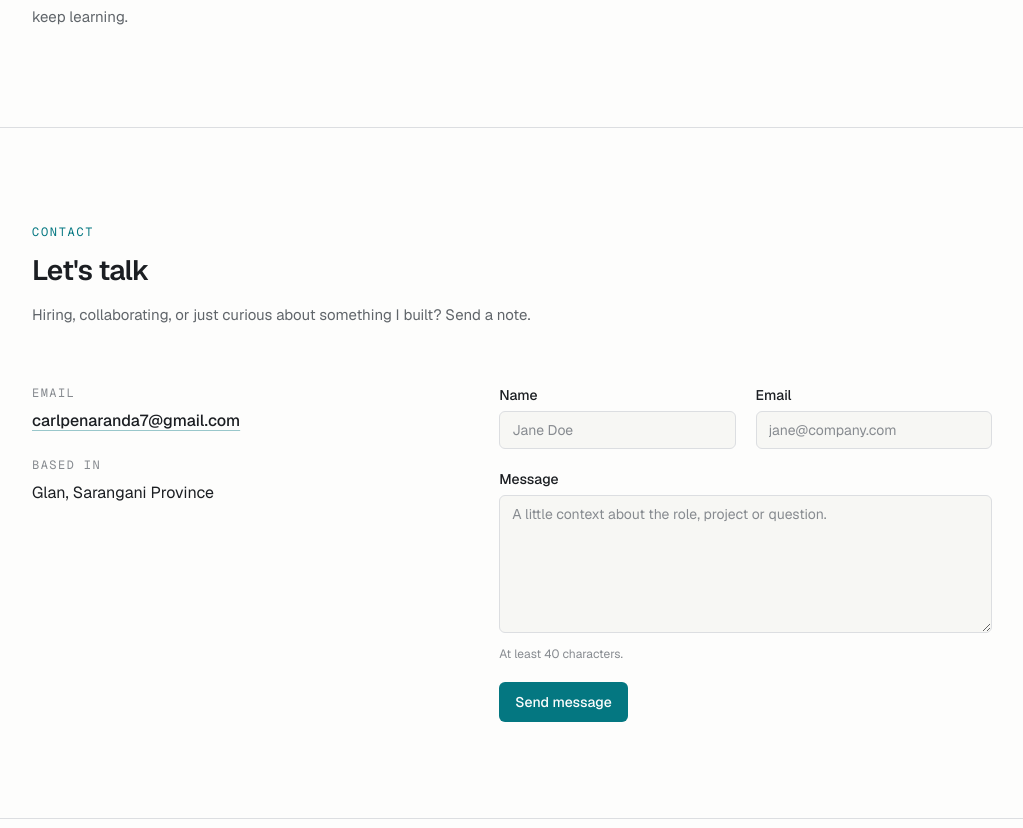
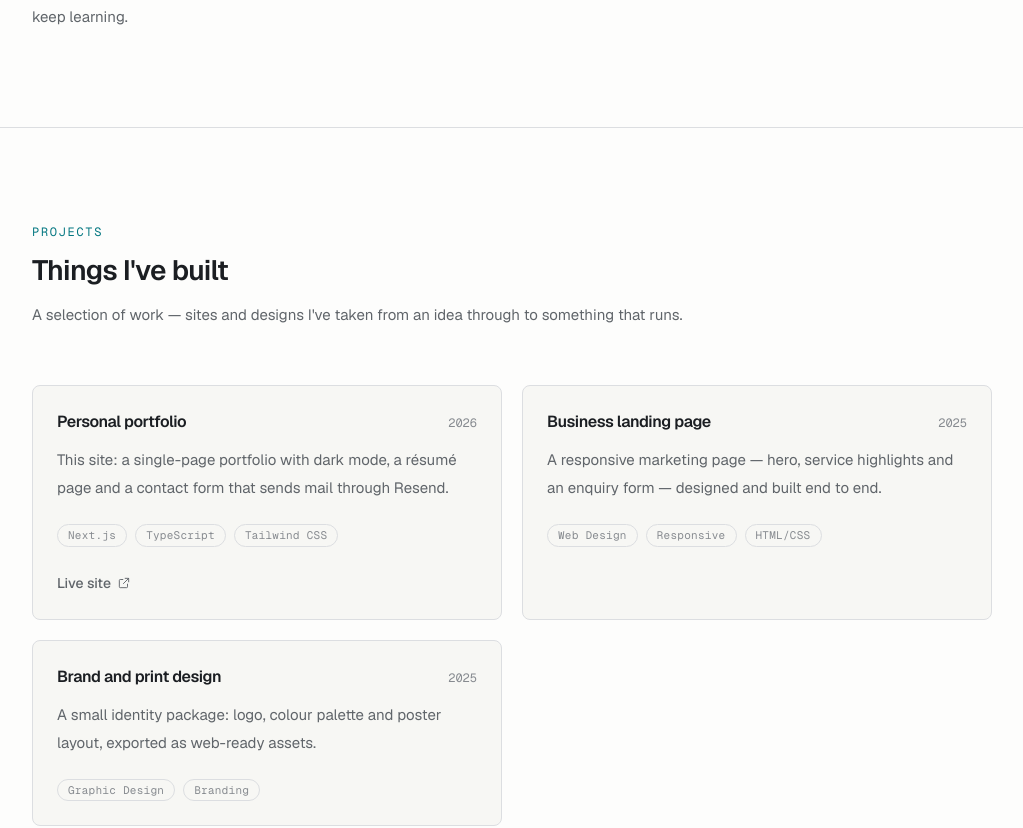
Before and after one commit to carlqtdev/carlportfolio, a Next.js app: page / in a window 1280 px wide. Shown: the part 1100-1928 px from the top of the page, without its empty margins (128-1151 px from the left). Built offline with nearby package versions, Linux system fonts and the light colour scheme; no server answers.

Commit message:
Add a projects section to the home page
Content-driven cards read from a new projects array in content/profile.ts, with nav entry and README updates.

```diff
--- a/app/page.tsx
+++ b/app/page.tsx
@@ -1,12 +1,14 @@
 import { About } from "@/sections/about";
 import { Contact } from "@/sections/contact";
 import { Hero } from "@/sections/hero";
+import { Projects } from "@/sections/projects";
 
 export default function HomePage() {
   return (
     <>
       <Hero />
       <About />
+      <Projects />
       <Contact />
     </>
   );
--- a/components/icons.tsx
+++ b/components/icons.tsx
@@ -48,6 +48,16 @@ export function DownloadIcon(props: IconProps) {
   );
 }
 
+export function ExternalLinkIcon(props: IconProps) {
+  return (
+    <Outline {...props}>
+      <path d="M14 4h6v6" />
+      <path d="M20 4 11 13" />
+      <path d="M18 14v4.5A1.5 1.5 0 0 1 16.5 20h-11A1.5 1.5 0 0 1 4 18.5v-11A1.5 1.5 0 0 1 5.5 6H10" />
+    </Outline>
+  );
+}
+
 export function CheckIcon(props: IconProps) {
   return (
     <Outline {...props}>
--- a/components/site-header.tsx
+++ b/components/site-header.tsx
@@ -12,6 +12,7 @@ import { cn } from "@/lib/utils";
 
 const navigation = [
   { href: "/#about", label: "About", sectionId: "about" },
+  { href: "/#projects", label: "Projects", sectionId: "projects" },
   { href: "/#contact", label: "Contact", sectionId: "contact" },
 ] as const;
 
--- a/content/profile.ts
+++ b/content/profile.ts
@@ -10,6 +10,19 @@ export type EducationItem = {
   institution: string;
   period: string;
   detail?: string;
+};
+
+export type ProjectItem = {
+  title: string;
+  description: string;
+  /** Short labels shown as pills, e.g. technologies or disciplines. */
+  tags: string[];
+  /** Optional. Displayed at the top-right of the card. */
+  year?: string;
+  /** Optional live URL. Omit it and the "Live site" link is not rendered. */
+  href?: string;
+  /** Optional source URL. Omit it and the "Source" link is not rendered. */
+  repo?: string;
 };
 
 export const profile = {
@@ -53,3 +66,33 @@ export const education: EducationItem[] = [
     period: "2022 — 2023",
   },
 ];
+
+/**
+ * Replace these examples with your real work. The projects section renders
+ * nothing at all when this array is empty, so it is safe to ship without it.
+ */
+export const projects: ProjectItem[] = [
+  {
+    title: "Personal portfolio",
+    description:
+      "This site: a single-page portfolio with dark mode, a résumé page and a contact form that sends mail through Resend.",
+    tags: ["Next.js", "TypeScript", "Tailwind CSS"],
+    year: "2026",
+    // example.com is the reserved placeholder domain — swap in your real URL.
+    href: "https://example.com",
+  },
+  {
+    title: "Business landing page",
+    description:
+      "A responsive marketing page — hero, service highlights and an enquiry form — designed and built end to end.",
+    tags: ["Web Design", "Responsive", "HTML/CSS"],
+    year: "2025",
+  },
+  {
+    title: "Brand and print design",
+    description:
+      "A small identity package: logo, colour palette and poster layout, exported as web-ready assets.",
+    tags: ["Graphic Design", "Branding"],
+    year: "2025",
+  },
+];
--- /dev/null
+++ b/sections/projects.tsx
@@ -0,0 +1,81 @@
+import { Badge } from "@/components/badge";
+import { ExternalLinkIcon } from "@/components/icons";
+import { Reveal } from "@/components/reveal";
+import { Section } from "@/components/section";
+import { type ProjectItem, projects } from "@/content/profile";
+
+function ProjectCard({ project }: { project: ProjectItem }) {
+  const links = [
+    project.href ? { href: project.href, label: "Live site" } : null,
+    project.repo ? { href: project.repo, label: "Source" } : null,
+  ].filter((link): link is { href: string; label: string } => link !== null);
+
+  return (
+    <article className="group flex h-full flex-col rounded-lg border border-line bg-surface p-6 transition-colors hover:border-line-strong hover:bg-elevated">
+      <div className="flex items-baseline justify-between gap-4">
+        <h3 className="text-base font-semibold tracking-tight text-ink">
+          {project.title}
+        </h3>
+        {project.year ? (
+          <p className="shrink-0 font-mono text-xs text-faint">{project.year}</p>
+        ) : null}
+      </div>
+
+      <p className="mt-3 text-[0.9375rem] leading-7 text-muted">
+        {project.description}
+      </p>
+
+      {project.tags.length > 0 ? (
+        <ul className="mt-5 flex flex-wrap gap-2">
+          {project.tags.map((tag) => (
+            <li key={tag}>
+              <Badge>{tag}</Badge>
+            </li>
+          ))}
+        </ul>
+      ) : null}
+
+      {links.length > 0 ? (
+        <ul className="mt-auto flex flex-wrap gap-x-4 gap-y-2 pt-6">
+          {links.map((link) => (
+            <li key={link.label}>
+              <a
+                href={link.href}
+                target="_blank"
+                rel="noreferrer"
+                className="inline-flex items-center gap-1.5 text-sm font-medium text-muted transition-colors hover:text-ink"
+              >
+                {link.label}
+                <ExternalLinkIcon className="h-3.5 w-3.5" />
+                <span className="sr-only"> (opens in a new tab)</span>
+              </a>
+            </li>
+          ))}
+        </ul>
+      ) : null}
+    </article>
+  );
+}
+
+export function Projects() {
+  if (projects.length === 0) return null;
+
+  return (
+    <Section
+      id="projects"
+      eyebrow="Projects"
+      title="Things I've built"
+      description="A selection of work — sites and designs I've taken from an idea through to something that runs."
+    >
+      <ul className="grid gap-5 sm:grid-cols-2">
+        {projects.map((project, index) => (
+          <li key={project.title}>
+            <Reveal delay={index * 0.06} className="h-full">
+              <ProjectCard project={project} />
+            </Reveal>
+          </li>
+        ))}
+      </ul>
+    </Section>
+  );
+}
```
Also changed, not shown: 1 other file (tests, documents, lock files or other folders).
